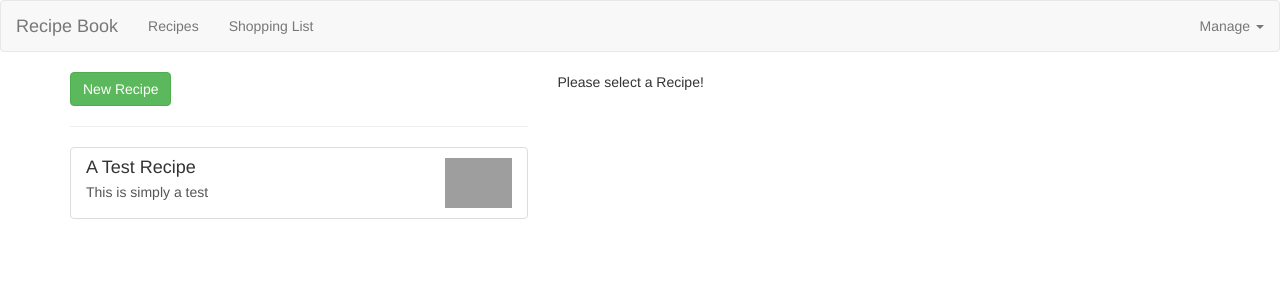
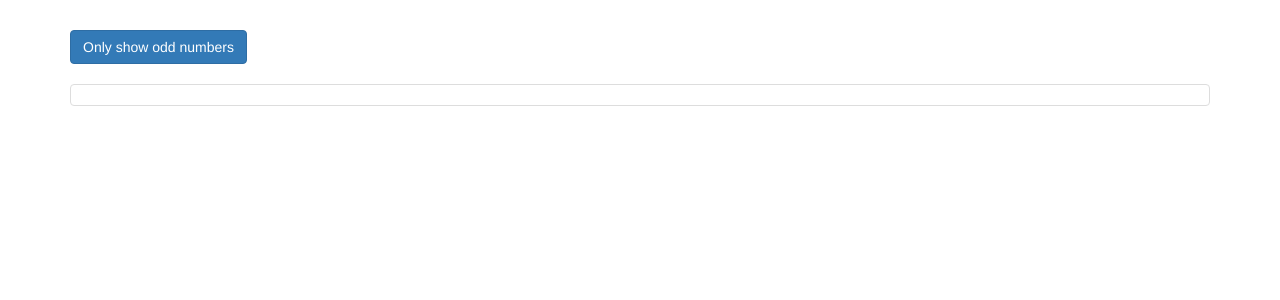
Before and after one commit to dwrpunsiw/angular-complete-guide, an Angular app in the folder my-first-app/: page / in a window 1280 px wide. Shown: the top 300 px of the page. Built offline with nearby package versions, Linux system fonts and the light colour scheme; grey boxes are pictures that could not be loaded.

Commit message:
init section 7

```diff
--- /dev/null
+++ b/my-first-app/src/app/section-7/app.component.css
@@ -0,0 +1,3 @@
+.container {
+  margin-top: 30px;
+}
--- /dev/null
+++ b/my-first-app/src/app/section-7/app.component.html
@@ -0,0 +1,18 @@
+<div class="container">
+  <div class="row">
+    <div class="col-xs-12">
+      <button
+        class="btn btn-primary"
+        (click)="onlyOdd = !onlyOdd">Only show odd numbers</button>
+      <br><br>
+      <ul class="list-group">
+        <li
+          class="list-group-item">
+        </li>
+      </ul>
+      <ng-template [ngIf]="onlyOdd">
+        <p>Only odd</p>
+      </ng-template>
+    </div>
+  </div>
+</div>
--- /dev/null
+++ b/my-first-app/src/app/section-7/app.component.ts
@@ -0,0 +1,11 @@
+import { Component } from '@angular/core';
+
+@Component({
+  selector: 'app-root',
+  templateUrl: './app.component.html',
+  styleUrls: ['./app.component.css']
+})
+export class AppComponent {
+  numbers = [1, 2, 3, 4, 5];
+  onlyOdd = false;
+}
--- a/my-first-app/src/main.ts
+++ b/my-first-app/src/main.ts
@@ -1,7 +1,7 @@
 import { enableProdMode } from '@angular/core';
 import { platformBrowserDynamic } from '@angular/platform-browser-dynamic';
 
-import { AppModule } from './app/section-6/app.module';
+import { AppModule } from './app/section-7/app.module';
 import { environment } from './environments/environment';
 
 if (environment.production) {
```
Also changed, not shown: my-first-app/src/app/section-7/app.module.ts (added, +19 -0 lines), 1 other file (tests, documents, lock files or other folders).
